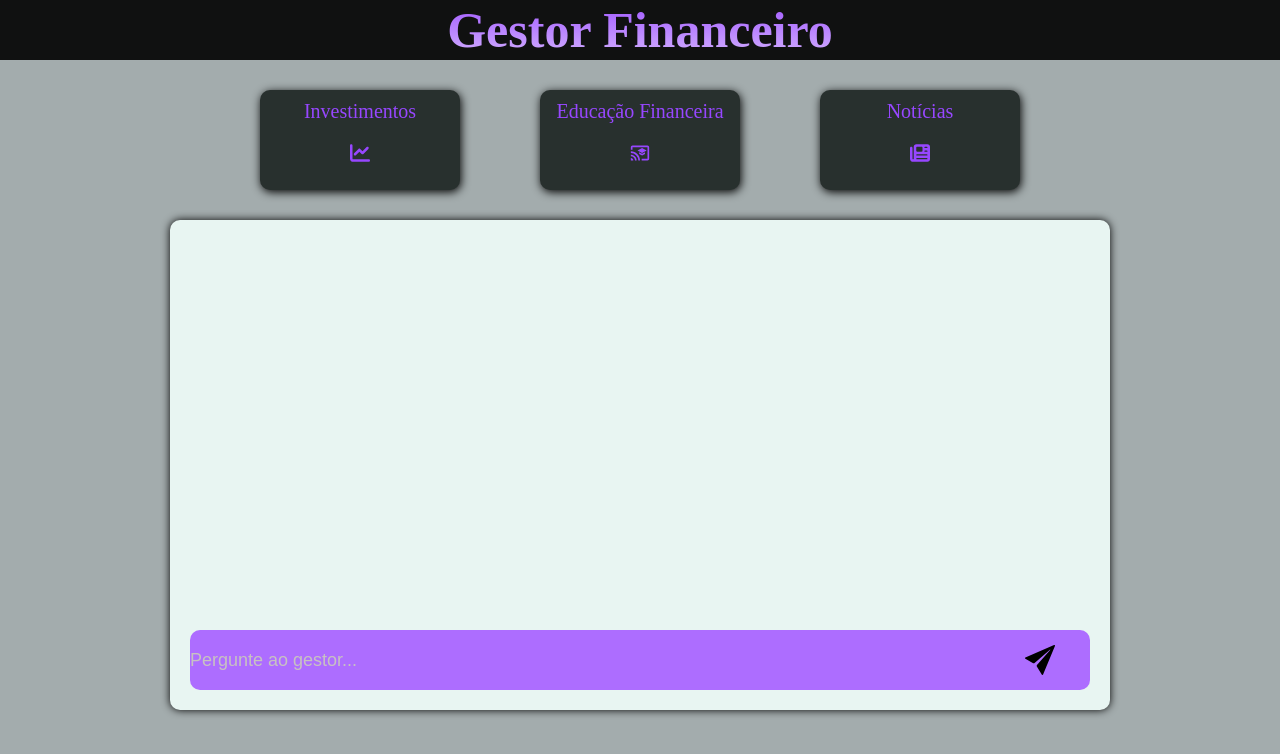
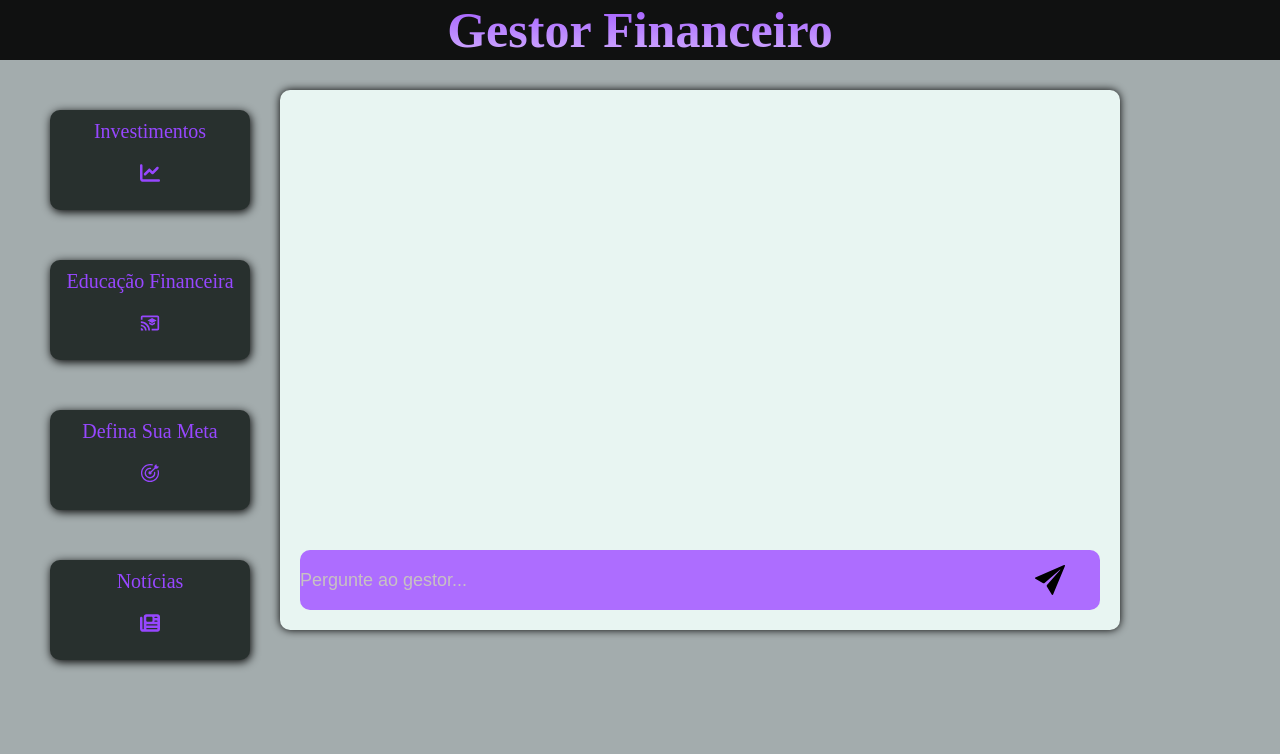
Before and after one commit to ArnaldWeslen05/GestorFinanceiro, a React (Create React App) app in the folder front/: page / in a window 1280 px wide. Shown: the top 754 px of the page. Built offline with nearby package versions, Linux system fonts and the light colour scheme.

Commit message:
Reafector(front): Melhorando Responsividade

```diff
--- a/front/src/componetes/Footer.js
+++ b/front/src/componetes/Footer.js
@@ -1,6 +1,7 @@
 import React, { useState } from 'react';
 import { FaChartLine, FaNewspaper } from "react-icons/fa6";
 import { MdCastForEducation } from "react-icons/md";
+import { GoGoal } from "react-icons/go";
 import Investimentos from "./Investimentos";
 import './footer.css';
 
@@ -29,9 +30,16 @@ const Footer = () => {
 
         {/* Box para Notícias */}
         <div className="box-footer">
+          <p>Defina Sua Meta</p>
+          <p><GoGoal/></p>
+
+        </div>
+        {/* Box Para defeinir sua Meta */}
+        <div className="box-footer">
           <p>Notícias</p>
           <p><FaNewspaper/></p>
         </div>
+
       </div>
 
       {/* Renderiza o componente Investimentos se mostrarInvestimentos for true */}
--- a/front/src/componetes/chat.css
+++ b/front/src/componetes/chat.css
@@ -6,10 +6,11 @@
 .caixa{
    background-color: #E8F5F2;
    width: 900px;
-   height: 450px;
+   height: 500px;
    box-shadow: 0px 0px 8px;
    display: flex;
    padding: 20px;
+   margin: 80px;
    border-radius: 10px;
 }
 .pergunta{
@@ -46,17 +47,24 @@
      height: 40px;
      width: 40px;
 }
-
-@media screen and (max-width: 950px) {
+@media screen and (max-width:1450px) {
     .caixa{
-        width: 700px;
-        height: 450px;
+        width: 800px;
+        margin: 30px ;
+        margin-left: 150px;
     }
     .pergunta input{
-        width: 700px;
+        width: 800px;
     }
 }
-@media screen and (max-width :860px ) {
+@media screen and (max-width:1250px){
+    .caixa{
+        margin-left: 150px;
+        margin-top: 200px;
+    }
+}
+
+@media screen and (max-width :850px ) {
     .caixa{
         width: 600px;
         height: 600px;
--- a/front/src/componetes/footer.css
+++ b/front/src/componetes/footer.css
@@ -1,17 +1,15 @@
+
 .caixa-footer{
-    display: grid;
-    grid-template-columns: repeat(3, 250px);
-    grid-gap: 30px ;
-    justify-content: center;
-    justify-items: center;
-    align-items: center;
-    padding: 30px;
-    cursor: pointer;
+    position: absolute;
+    display: block;
+    margin: 50px;
+
 }
 .box-footer{
     text-align: center;
     background-color: #28302e;
     border-radius: 10px;
+    margin-bottom: 50px;
     width: 200px;
     height: 100px;
     box-shadow: 1px 2px 10px black;
@@ -23,8 +21,23 @@
     color: #9747FF;
     cursor: pointer;
 }
+@media screen and (max-width: 1250px) {
+    .caixa-footer {
+        display: grid;
+        grid-template-columns: repeat(4, 200px);
+        grid-gap: 30px;
+        justify-content: center;
+        padding: 30px;
+        cursor: pointer;
+        align-items: center;
+    }
+    .box-footer{
+        width: 180px;
+    }
+}
 @media screen and (max-width: 850px){
     .caixa-footer{
         display: none;
     }
+
 }
```
